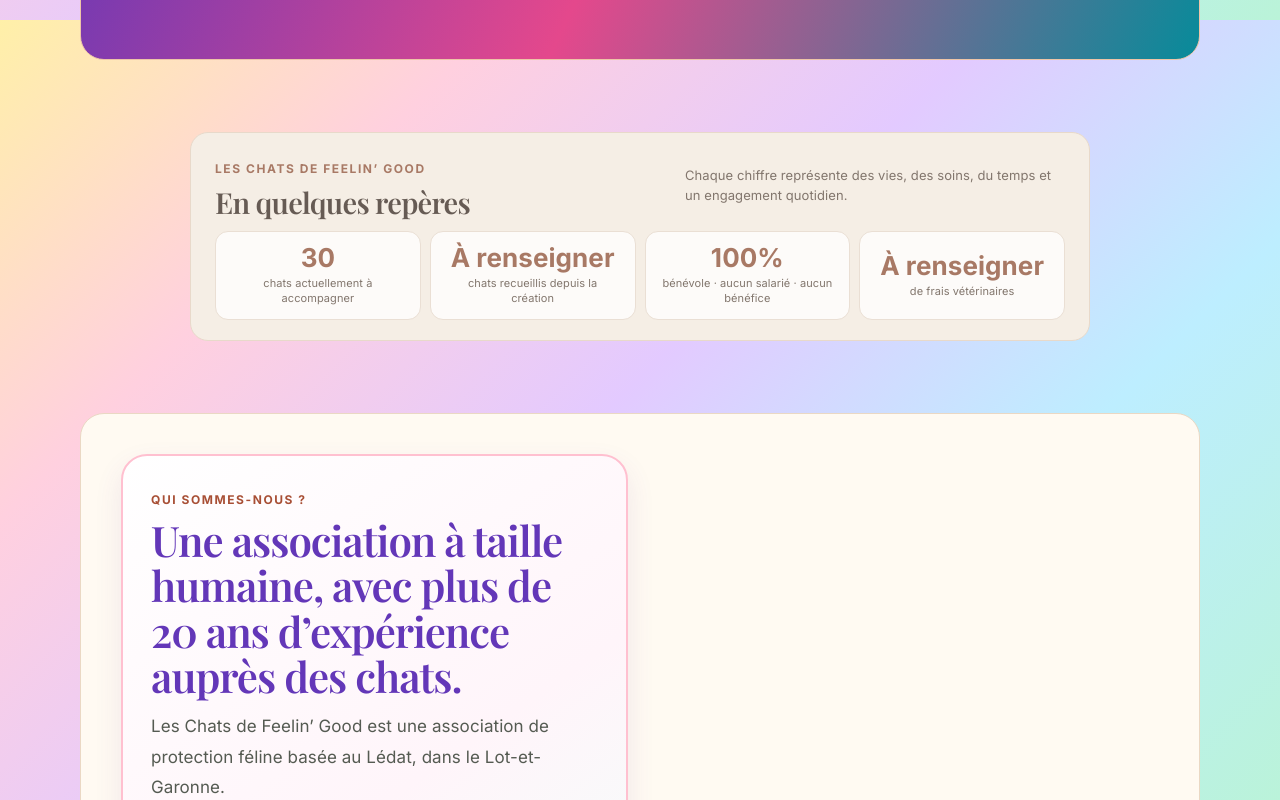
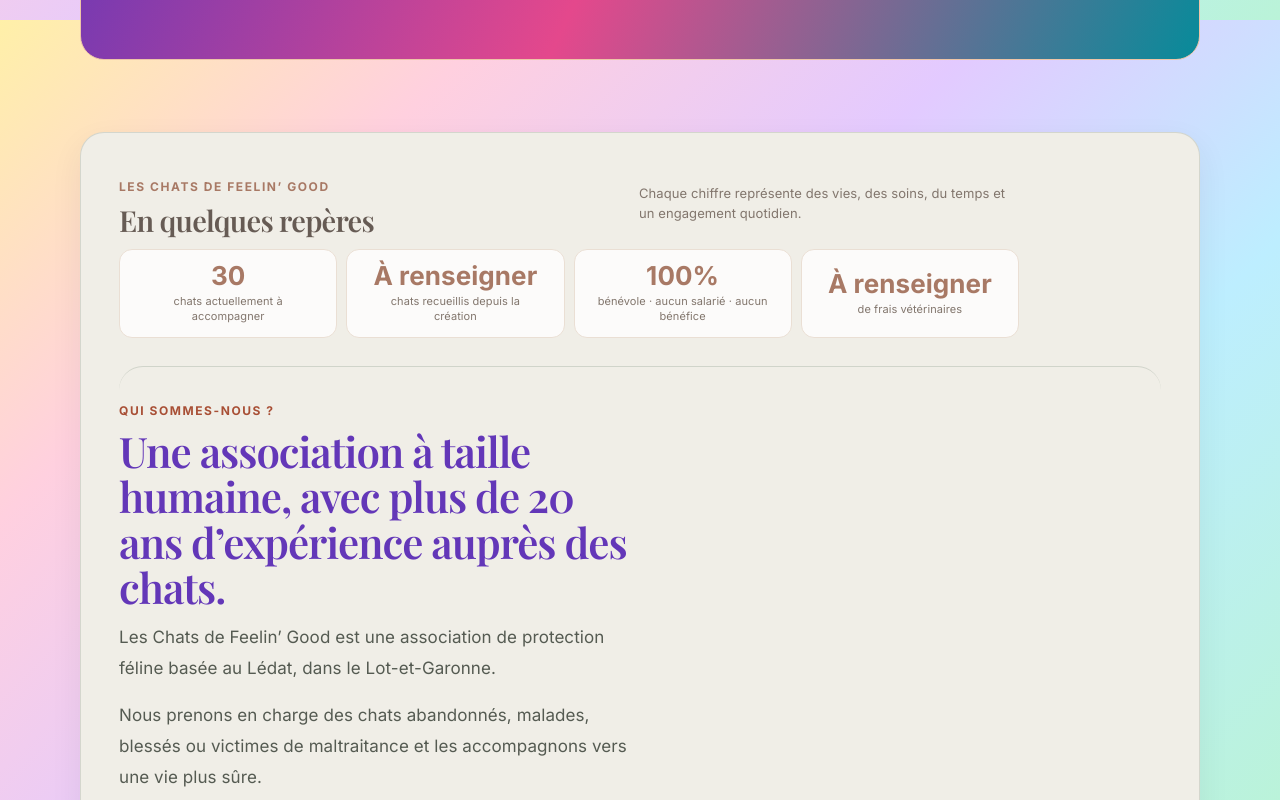
Before and after one commit to ViriGoodFeel/les-chats-feelingood-site, a Next.js app: page / in a window 1280 px wide. Shown: the part 3180-3980 px from the top of the page. Built offline with nearby package versions, Linux system fonts and the light colour scheme; no server answers.

Commit message:
Style shared frame for about section and stats

```diff
--- a/app/styles.css
+++ b/app/styles.css
@@ -2149,3 +2149,39 @@ input:focus,select:focus,textarea:focus{outline:3px solid #bdeeff!important;bord
 .hero-welcome-heading em::first-letter{
   color:inherit!important;
 }
+
+
+/* Un seul cadre commun pour les chiffres et « Qui sommes-nous ? » */
+.about-numbers-frame{
+  margin:34px auto!important;
+  padding:clamp(20px,3vw,38px)!important;
+  background:#f0eee7!important;
+  border:1px solid rgba(83,107,88,.18)!important;
+  border-radius:24px!important;
+  box-shadow:0 12px 32px rgba(47,57,45,.07)!important;
+  overflow:hidden!important;
+}
+.about-numbers-frame .numbers-section,
+.about-numbers-frame .about-section{
+  margin:0!important;
+  padding:0!important;
+  background:transparent!important;
+  border:0!important;
+  box-shadow:none!important;
+}
+.about-numbers-frame .numbers-section{padding-bottom:28px!important;}
+.about-numbers-frame .about-section{
+  padding-top:28px!important;
+  border-top:1px solid rgba(83,107,88,.2)!important;
+}
+.about-numbers-frame .about-card{
+  background:transparent!important;
+  border:0!important;
+  box-shadow:none!important;
+  padding:0!important;
+}
+@media(max-width:760px){
+  .about-numbers-frame{margin:24px 0!important;padding:20px 16px!important;border-radius:18px!important;}
+  .about-numbers-frame .numbers-section{padding-bottom:22px!important;}
+  .about-numbers-frame .about-section{padding-top:22px!important;}
+}
```
